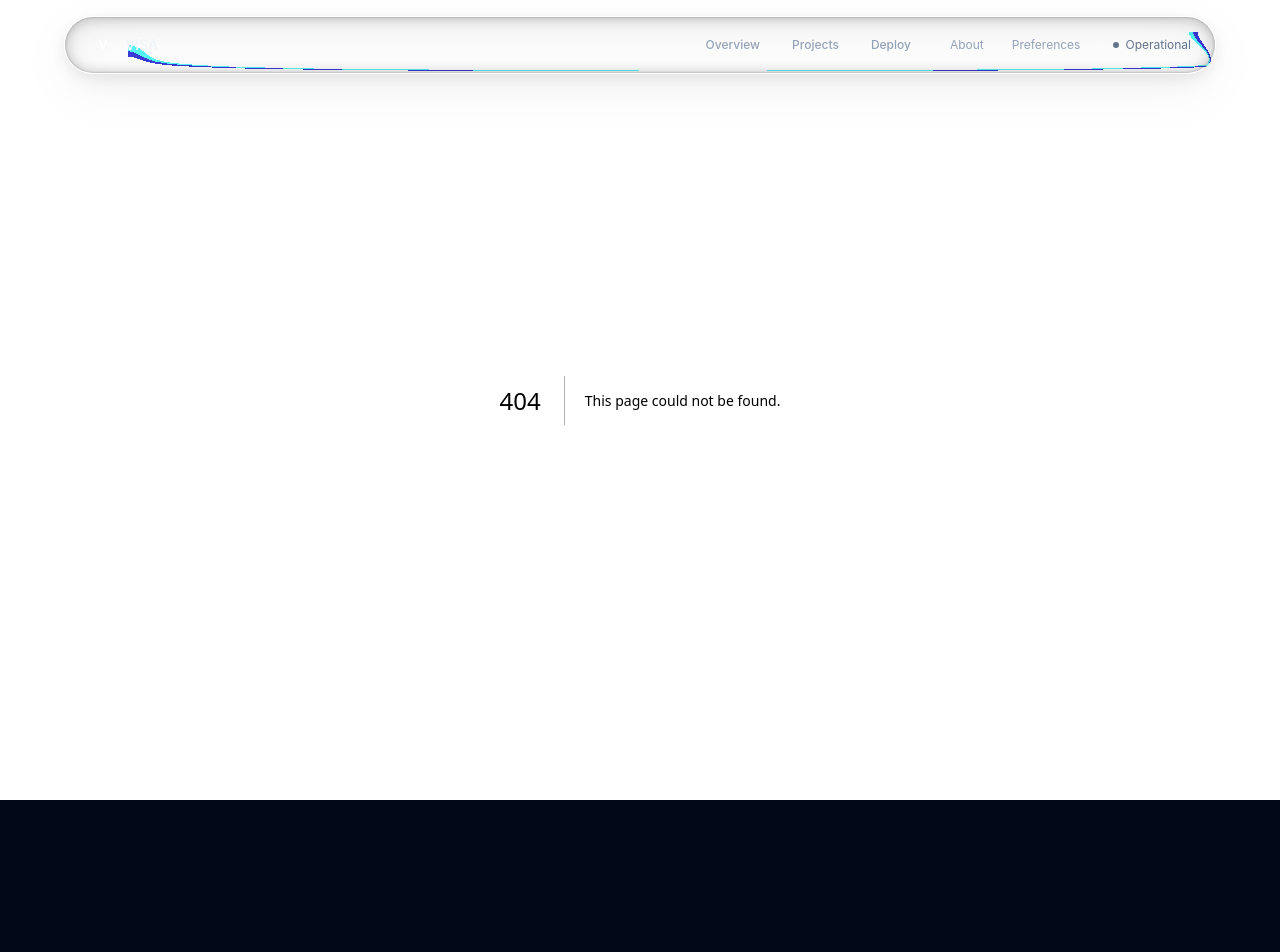
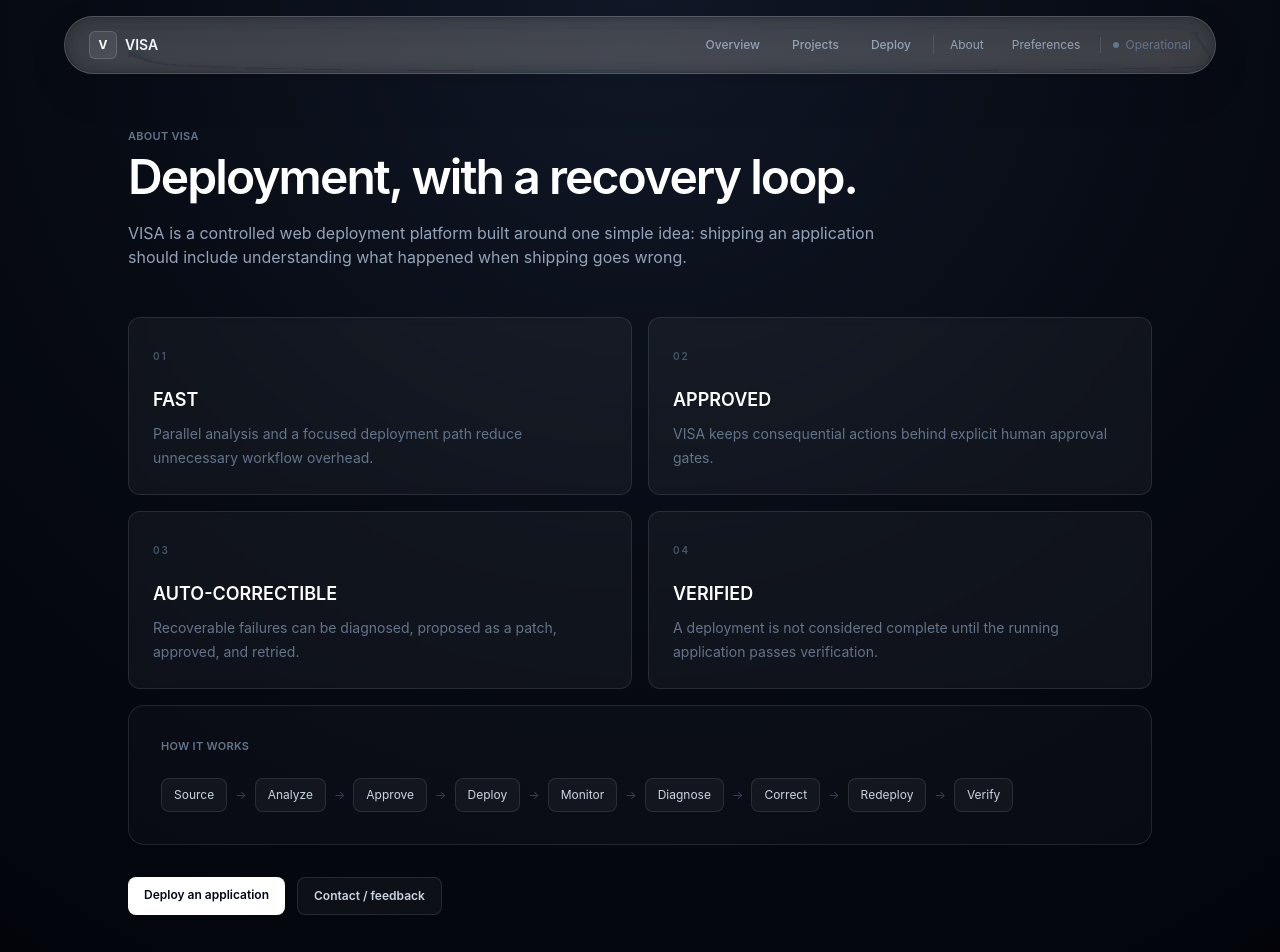
Before and after one commit to adelos-corp/VISA-IBM, a Next.js app in the folder apps/ui/: page /about in a window 1280 px wide. Before the commit this address had no page. Shown: the top 952 px of the page. Before the commit the page ends 800 px from the top, so only its background shows below. Built offline with nearby package versions, Linux system fonts and the light colour scheme.

Commit message:
add about product page

```diff
--- /dev/null
+++ b/apps/ui/src/app/about/page.tsx
@@ -0,0 +1,51 @@
+import Link from 'next/link'
+
+const principles = [
+  ['FAST', 'Parallel analysis and a focused deployment path reduce unnecessary workflow overhead.'],
+  ['APPROVED', 'VISA keeps consequential actions behind explicit human approval gates.'],
+  ['AUTO-CORRECTIBLE', 'Recoverable failures can be diagnosed, proposed as a patch, approved, and retried.'],
+  ['VERIFIED', 'A deployment is not considered complete until the running application passes verification.'],
+]
+
+export default function AboutPage() {
+  return (
+    <main className="visa-grid min-h-screen px-4 pb-16 pt-32 sm:px-6 lg:px-8">
+      <div className="mx-auto max-w-5xl">
+        <div className="max-w-3xl">
+          <p className="visa-eyebrow">About VISA</p>
+          <h1 className="mt-2 text-4xl font-semibold tracking-[-0.04em] text-white sm:text-5xl">Deployment, with a recovery loop.</h1>
+          <p className="mt-5 text-sm leading-7 text-slate-400 sm:text-base">
+            VISA is a controlled web deployment platform built around one simple idea: shipping an application should include understanding what happened when shipping goes wrong.
+          </p>
+        </div>
+
+        <div className="mt-12 grid gap-4 sm:grid-cols-2">
+          {principles.map(([title, copy], index) => (
+            <section key={title} className="visa-card p-6">
+              <span className="text-[10px] font-semibold tracking-[0.2em] text-slate-600">0{index + 1}</span>
+              <h2 className="mt-5 text-lg font-semibold text-white">{title}</h2>
+              <p className="mt-2 text-sm leading-6 text-slate-500">{copy}</p>
+            </section>
+          ))}
+        </div>
+
+        <section className="mt-4 rounded-2xl border border-white/10 bg-white/[0.025] p-6 sm:p-8">
+          <p className="visa-eyebrow">How it works</p>
+          <div className="mt-6 flex flex-wrap items-center gap-2 text-xs">
+            {['Source', 'Analyze', 'Approve', 'Deploy', 'Monitor', 'Diagnose', 'Correct', 'Redeploy', 'Verify'].map((item, i) => (
+              <span key={item} className="flex items-center gap-2">
+                <span className="rounded-lg border border-white/10 bg-white/[0.04] px-3 py-2 text-slate-300">{item}</span>
+                {i < 8 && <span className="text-slate-700">→</span>}
+              </span>
+            ))}
+          </div>
+        </section>
+
+        <div className="mt-8 flex flex-wrap gap-3">
+          <Link href="/deploy" className="rounded-lg bg-white px-4 py-2.5 text-xs font-semibold text-slate-950 hover:bg-slate-200">Deploy an application</Link>
+          <Link href="/contact" className="rounded-lg border border-white/10 bg-white/[0.04] px-4 py-2.5 text-xs font-semibold text-slate-300 hover:bg-white/[0.08]">Contact / feedback</Link>
+        </div>
+      </div>
+    </main>
+  )
+}
```
